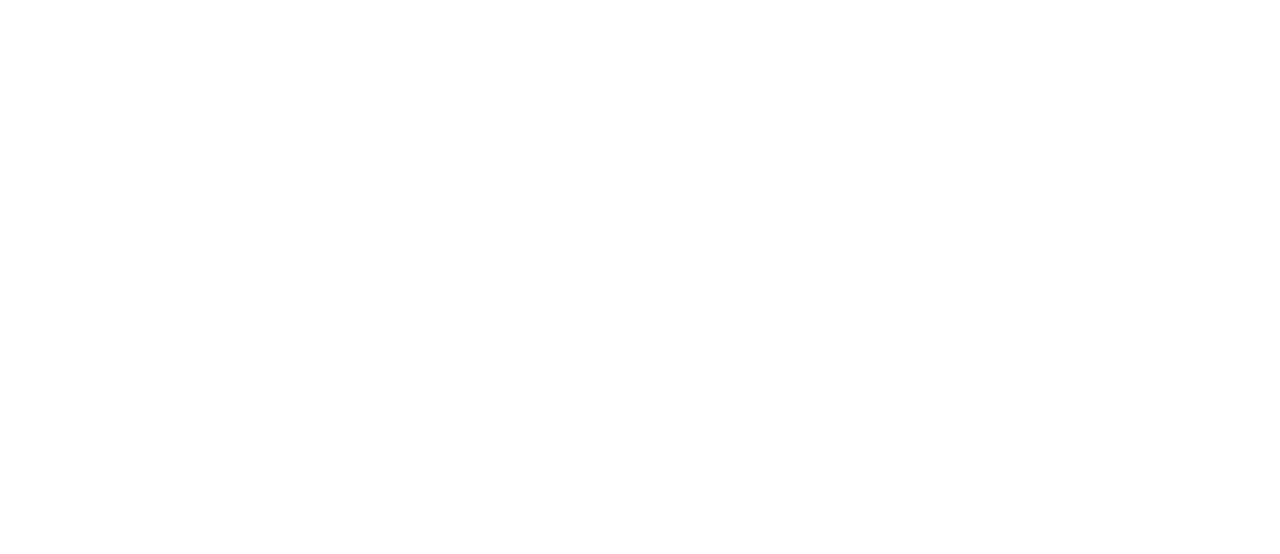
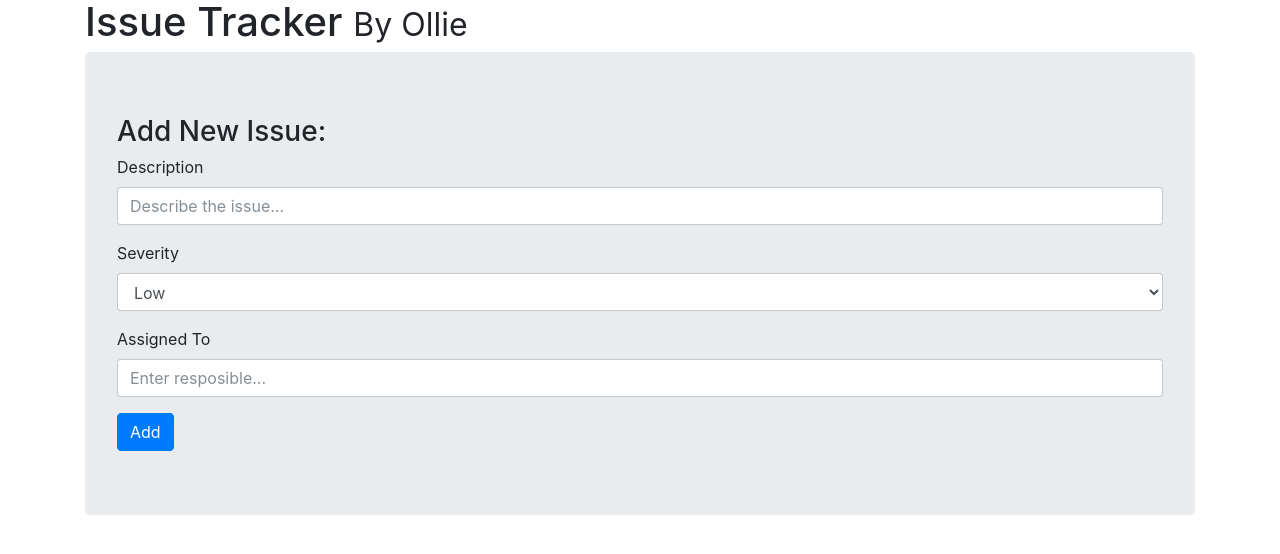
Before and after one commit to OllieWar/IssueTracker, a plain HTML site: page index.html in a window 1280 px wide. Drawn offline with nearby package versions, Linux system fonts and the light colour scheme.

Commit message:
TrackerDesign

```diff
--- a/index.html
+++ b/index.html
@@ -3,8 +3,47 @@
 <head>
 	<meta charset="utf-8">
 	<title>Issue Tracker</title>
+	<link rel="stylesheet" href="https://maxcdn.bootstrapcdn.com/bootstrap/4.0.0-beta/css/bootstrap.min.css" integrity="sha384-/Y6pD6FV/Vv2HJnA6t+vslU6fwYXjCFtcEpHbNJ0lyAFsXTsjBbfaDjzALeQsN6M" crossorigin="anonymous">
 </head>
 <body>
+
+
+	<div class="container">
+		<h1>Issue Tracker <small>By Ollie</small></h1>
+		<div class="jumbotron">
+			<h3>Add New Issue:</h3>
+			<form id="issueInputForm">
+				<div class="form-group">
+					<label for="issueDescInput">Description</label>
+					<input type="text" class="form-control" id="issueDescInput" placeholder="Describe the issue...">
+				</div>
+				<div class="form-group">
+					<label for="issueSeverityInput">Severity</label>
+					<select id="issueSeverityInput" class="form-control">
+						<option value="Low">Low</option>
+						<option value="Medium">Medium</option>
+						<option value="High">High</option>
+					</select>
+				</div>
+				<div class="form-group">
+					<label for="issueAssignedInput">Assigned To</label>
+					<input type="text" class="form-control" id="issueAssignedToInput" placeholder="Enter resposible...">
+				</div>
+				<button type="submit" class="btn btn-primary">Add</button>
+			</form>
+		</div>
+		<div class="col-lg-12">
+			<div id="issuesList">
+
+			</div>
+		</div>
+	</div>
+
+	<script type="text/javascript" src="http://chancejs.com/chance.min.js"></script>
+	<script src="https://code.jquery.com/jquery-3.2.1.slim.min.js" integrity="sha384-KJ3o2DKtIkvYIK3UENzmM7KCkRr/rE9/Qpg6aAZGJwFDMVNA/GpGFF93hXpG5KkN" crossorigin="anonymous"></script>
+	<script src="https://cdnjs.cloudflare.com/ajax/libs/popper.js/1.11.0/umd/popper.min.js" integrity="sha384-b/U6ypiBEHpOf/4+1nzFpr53nxSS+GLCkfwBdFNTxtclqqenISfwAzpKaMNFNmj4" crossorigin="anonymous"></script>
+	<script src="https://maxcdn.bootstrapcdn.com/bootstrap/4.0.0-beta/js/bootstrap.min.js" integrity="sha384-h0AbiXch4ZDo7tp9hKZ4TsHbi047NrKGLO3SEJAg45jXxnGIfYzk4Si90RDIqNm1" crossorigin="anonymous"></script>
 	<script type="text/javascript" src="main.js"></script>
+
 </body>
 </html>
```
